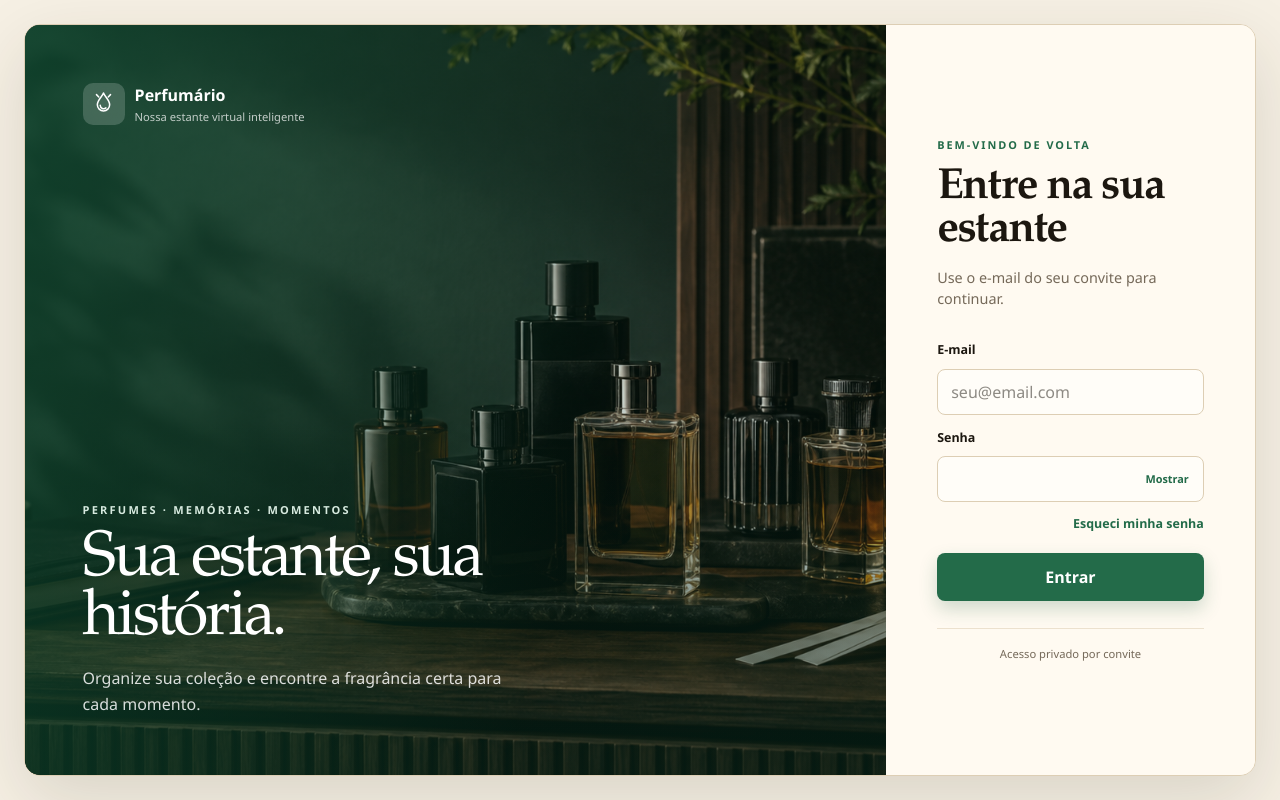
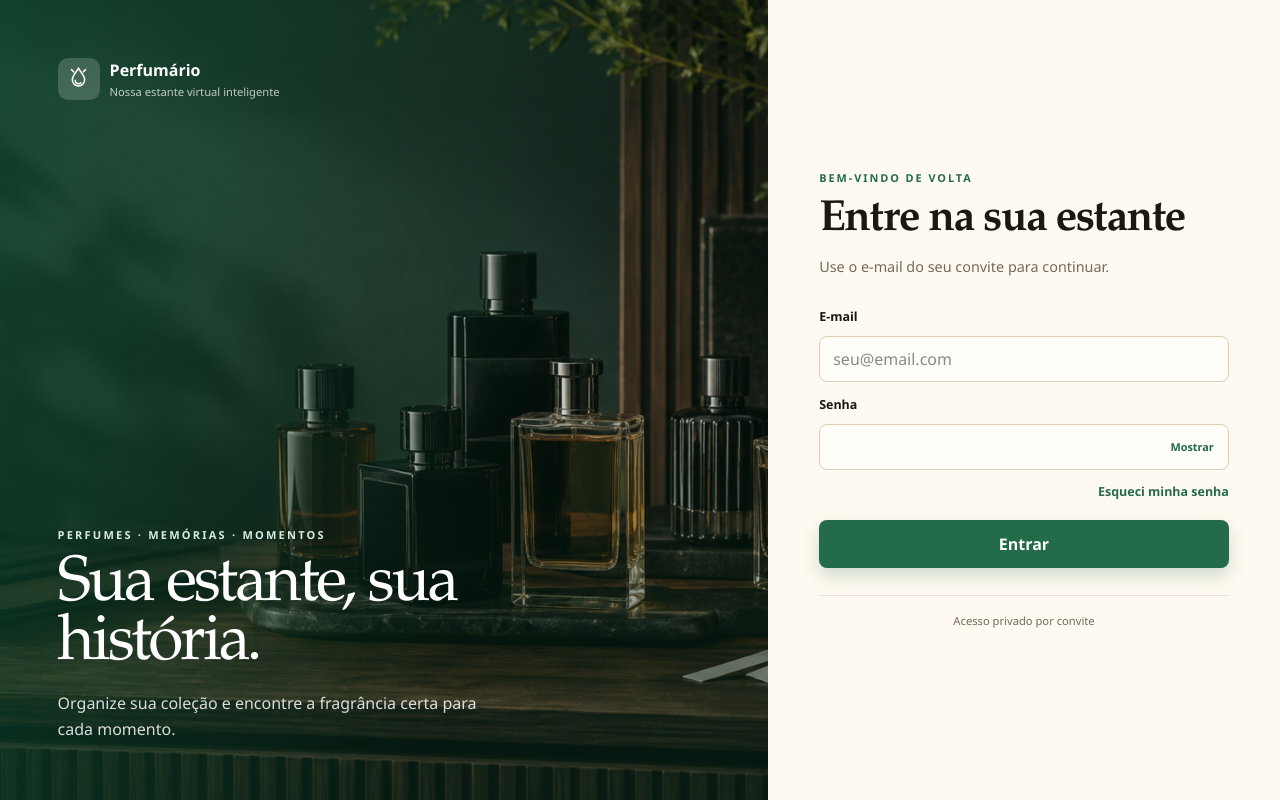
Before and after one commit to leonardofausto/perfumario, a Next.js app: page /login in a window 1280 px wide. Built offline with nearby package versions, Linux system fonts and the light colour scheme.

Commit message:
feat: make login default entry point with fullscreen 60/40 layout

```diff
--- a/src/app/(public)/page.tsx
+++ b/src/app/(public)/page.tsx
@@ -1,11 +1,5 @@
-import { Hero } from "@/components/public/hero";
-import { PublicHeader } from "@/components/public/public-header";
+import { redirect } from "next/navigation";
 
 export default function HomePage() {
-  return (
-    <>
-      <PublicHeader />
-      <Hero />
-    </>
-  );
+  redirect("/login");
 }
--- a/src/components/auth/auth-shell.module.css
+++ b/src/components/auth/auth-shell.module.css
@@ -1,21 +1,16 @@
 .page {
   display: grid;
   min-height: 100svh;
-  place-items: center;
-  padding: 24px;
-  background: var(--ivory);
+  width: 100%;
 }
 
 .shell {
   display: grid;
-  width: min(100%, 1280px);
-  min-height: min(760px, calc(100svh - 48px));
-  grid-template-columns: minmax(0, 7fr) minmax(340px, 3fr);
+  width: 100%;
+  min-height: 100svh;
+  grid-template-columns: 60% 40%;
   overflow: hidden;
-  border: 1px solid var(--sand);
-  border-radius: 16px;
   background: var(--ivory-raised);
-  box-shadow: 0 24px 70px rgba(49, 39, 25, 0.14);
 }
 
 .photograph {
@@ -88,6 +83,8 @@
 
 .formPanel > * {
   width: 100%;
+  max-width: 440px;
+  margin: 0 auto;
 }
 
 @media (max-width: 840px) {
--- a/src/components/auth/auth-shell.tsx
+++ b/src/components/auth/auth-shell.tsx
@@ -13,7 +13,7 @@ export function AuthShell({ children }: Readonly<{ children: ReactNode }>) {
             alt="Coleção de perfumes em uma estante"
             fill
             priority
-            sizes="(max-width: 767px) 100vw, 70vw"
+            sizes="(max-width: 840px) 100vw, 60vw"
             src="/images/login-perfumes.png"
           />
           <div className={styles.overlay} />
```
